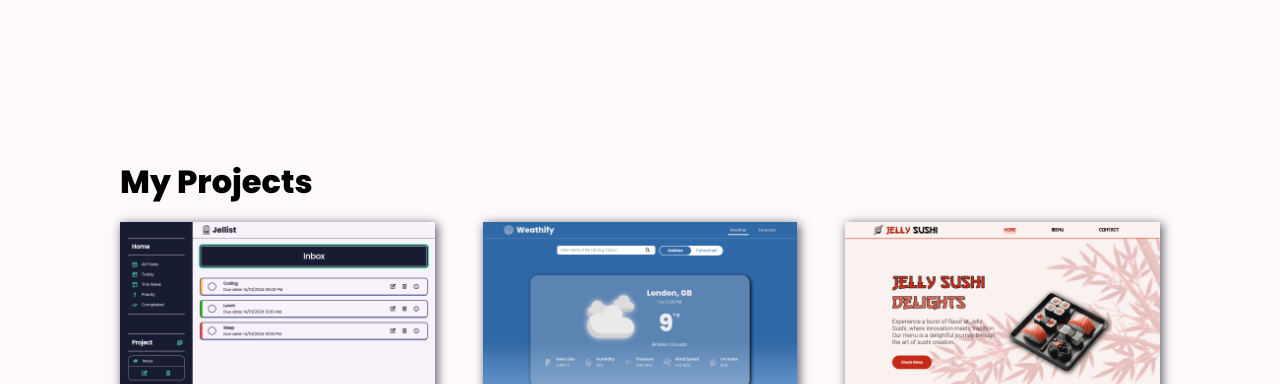
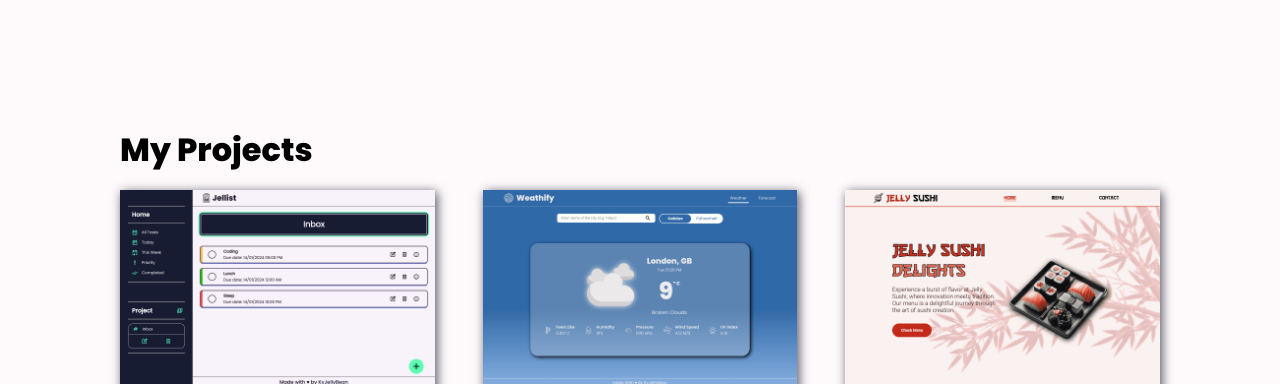
Before and after one commit to KvJellyBean/homepage, a website built with webpack: page src/index.html in a window 1280 px wide. Shown: the part 690-1074 px from the top of the page. Built offline with nearby package versions, Linux system fonts and the light colour scheme.

Commit message:
fix(main): Resize padding of the main content

```diff
--- a/src/style.css
+++ b/src/style.css
@@ -289,6 +289,12 @@ footer {
 }
 
 /* MEDIA QUERIES */
+@media screen and (min-width: 1100px) {
+  main {
+    padding: 1rem 3rem 15rem;
+  }
+}
+
 @media screen and (max-width: 1100px) {
   header {
     background: linear-gradient(
```
